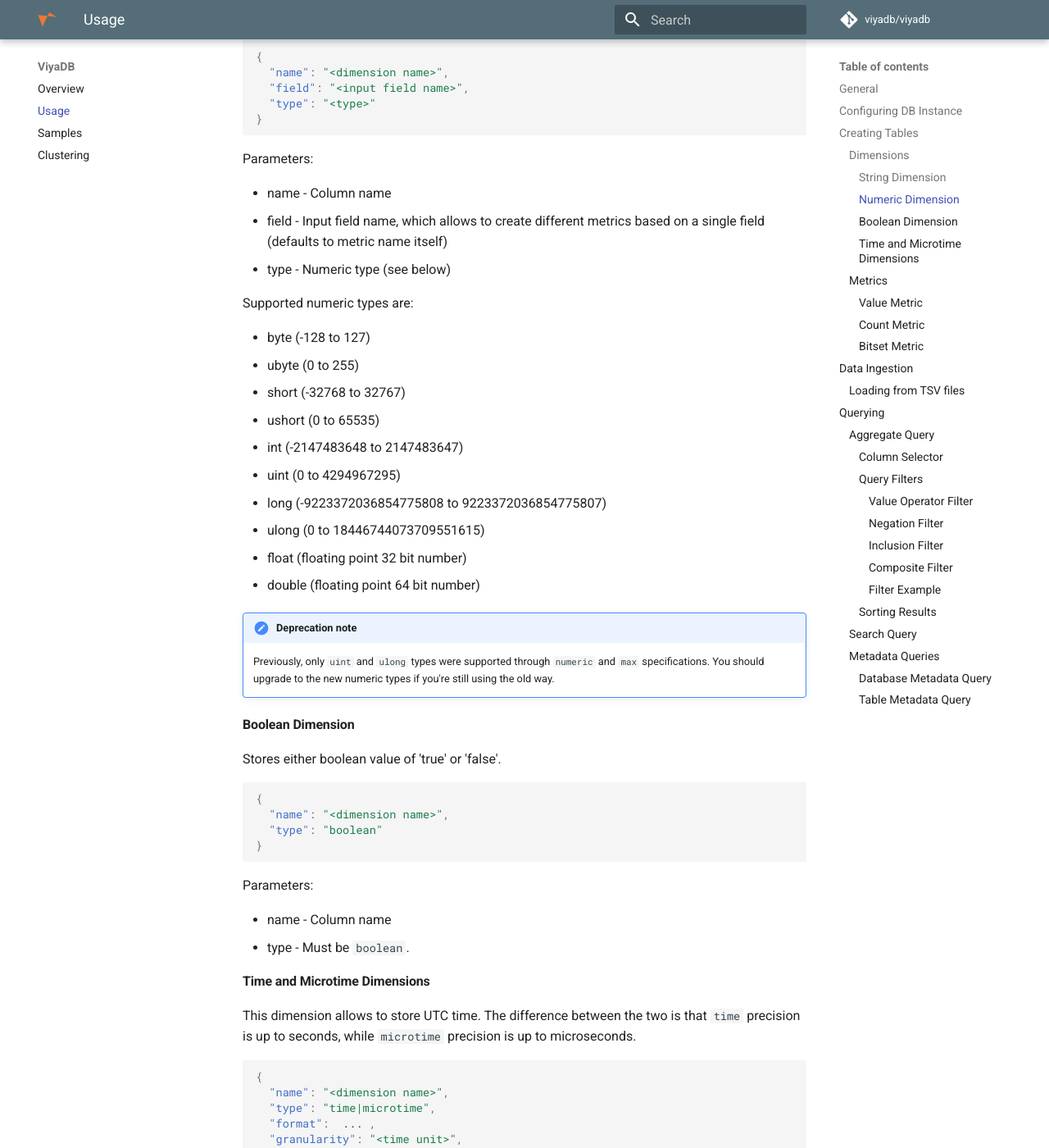
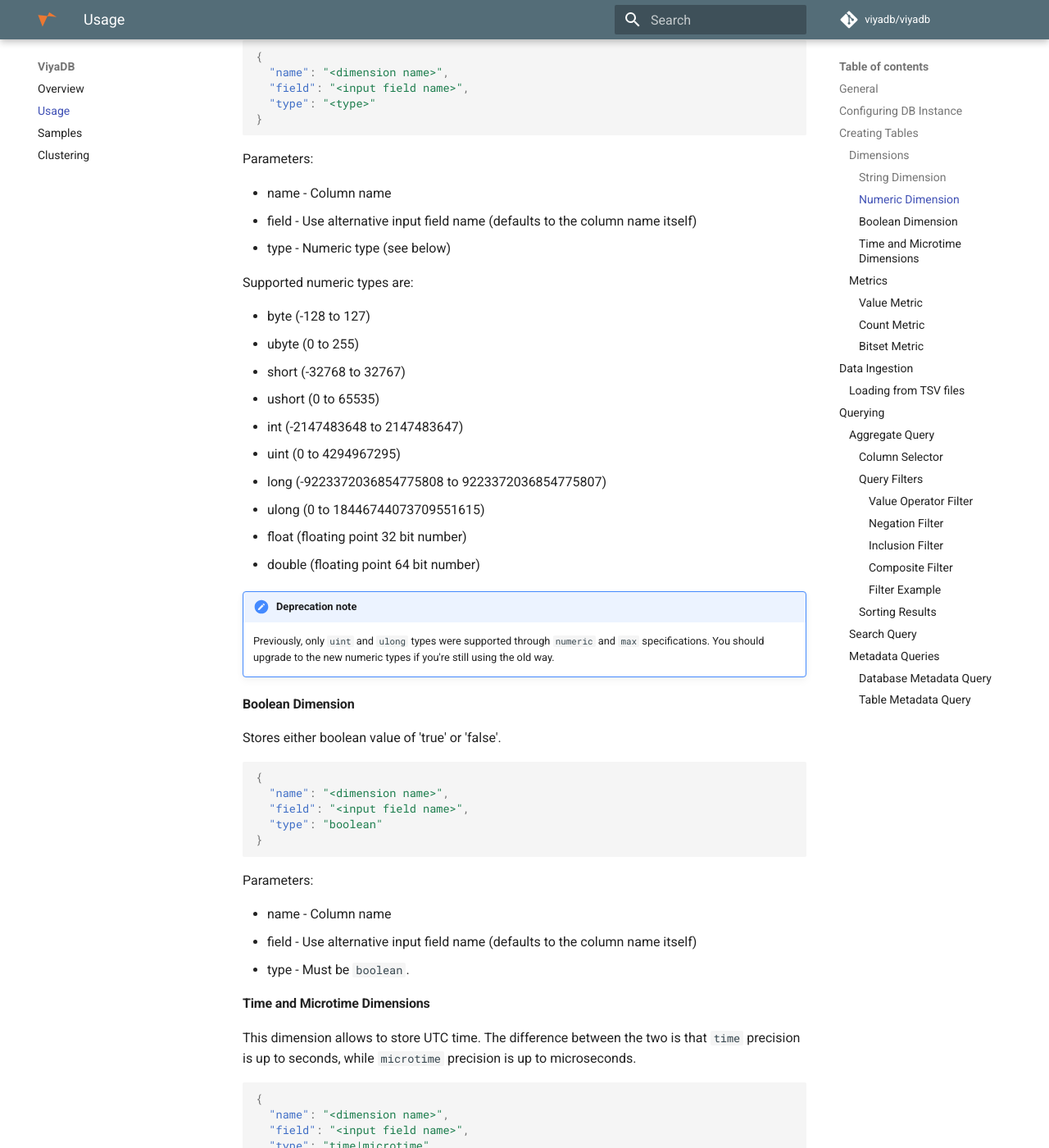
Before and after one commit to viyadb/website, an MkDocs documentation site: the page built from docs/usage.md, in a window 1280 px wide and 1400 px high, scrolled down 3158 px. Shown: the whole window at 82% size. Built offline with MkDocs 1.6.1 and Material for MkDocs 9.7.7, drawn with Linux system fonts in a browser that asks for light colours; comment, search, counter and statistics services are not loaded; old or Windows-style settings are respelled for this version of MkDocs; some of the changed text lies outside the part shown.

Commit message:
Added docs regarding input fields

````diff
--- a/docs/usage.md
+++ b/docs/usage.md
@@ -135,7 +135,7 @@ the following:
 Parameters:
 
  * name - Column name
- * field - Input field name, which allows to create different metrics based on a single field (defaults to metric name itself)
+ * field - Use alternative input field name (defaults to the column name itself)
  * type - Numeric type (see below)
 
 Supported numeric types are:
@@ -162,6 +162,7 @@ Stores either boolean value of 'true' or 'false'.
 ```json
 {
   "name": "<dimension name>",
+  "field": "<input field name>",
   "type": "boolean"
 }
 ```
@@ -169,6 +170,7 @@ Stores either boolean value of 'true' or 'false'.
 Parameters:
 
  * name - Column name
+ * field - Use alternative input field name (defaults to the column name itself)
  * type - Must be `boolean`.
 
 #### Time and Microtime Dimensions
@@ -179,6 +181,7 @@ This dimension allows to store UTC time. The difference between the two is that
 ```json
 {
   "name": "<dimension name>",
+  "field": "<input field name>",
   "type": "time|microtime",
   "format":  ... ,
   "granularity": "<time unit>",
@@ -189,6 +192,7 @@ This dimension allows to store UTC time. The difference between the two is that
 Parameters:
 
  * name - Column name
+ * field - Use alternative input field name (defaults to the column name itself)
  * type - The type is set according to the required precision
  * format - See below
  * granularity - When specified, this time granularity will be used for rolling up events during data ingestion
@@ -269,6 +273,7 @@ The format of defining a value metric is the following:
 ```json
 {
   "name": "<metric name>",
+  "field": "<input field name>",
   "type": "<value_type>_<function>"
 }
 ```
@@ -280,6 +285,7 @@ This type of metric just counts number of incoming rows. To define it, use the f
 ```json
 {
   "name": "<metric name>",
+  "field": "<input field name>",
   "type": "count"
 }
 ```
@@ -297,6 +303,7 @@ Metric format:
 ```json
 {
   "name": "<metric name>",
+  "field": "<input field name>",
   "type": "bitset"
 }
 ```
````
